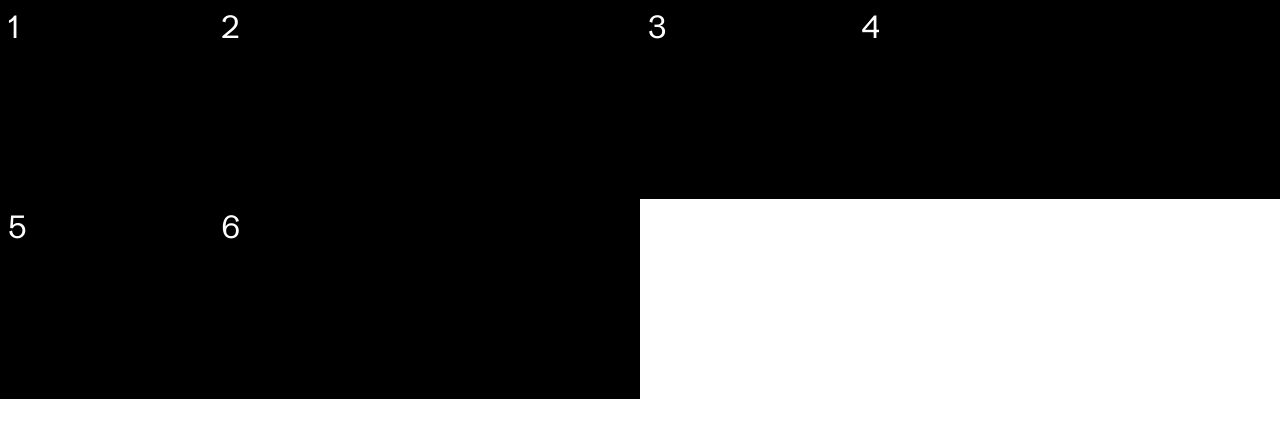
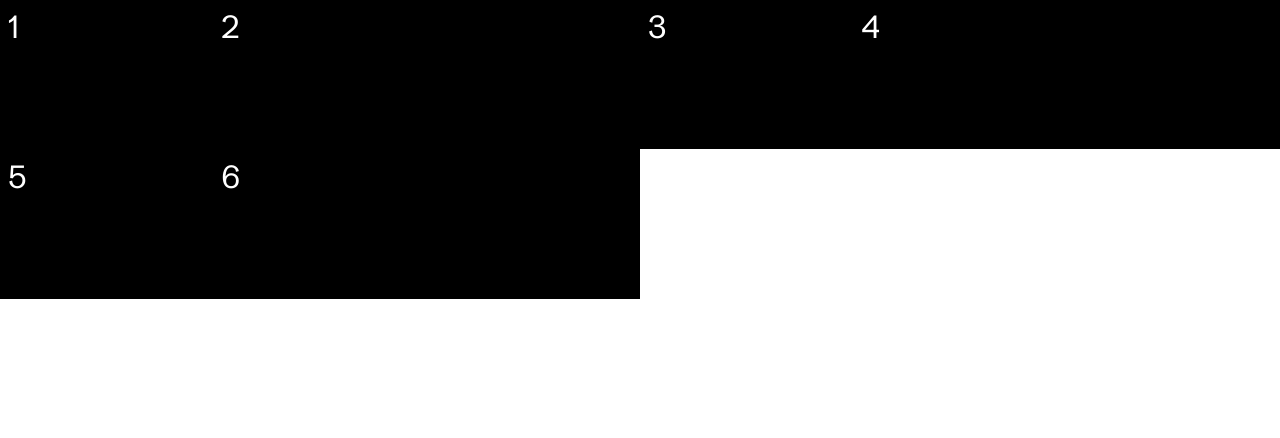
Before and after one commit to adrianhelllo/css_grid, a plain HTML site: page index.html in a window 1280 px wide. Shown: the part 42-480 px from the top of the page. Drawn offline with Linux system fonts and the light colour scheme.

Commit message:
minmax(): atleast 150px, at most auto = if it can grow, it'll grow as much as it needs to contain the content. we need the min 150px, because if there is little content, auto would set it to be small, which we don't want.

```diff
--- a/style.css
+++ b/style.css
@@ -22,5 +22,5 @@ body {
 .container {
     display: grid;
     grid-template-columns: repeat(2, 1fr 2fr);
-    grid-auto-rows: 200px;
+    grid-auto-rows: minmax(150px, auto);
 }
```
